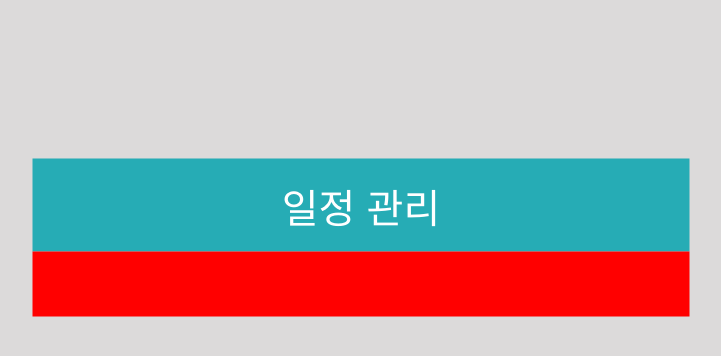
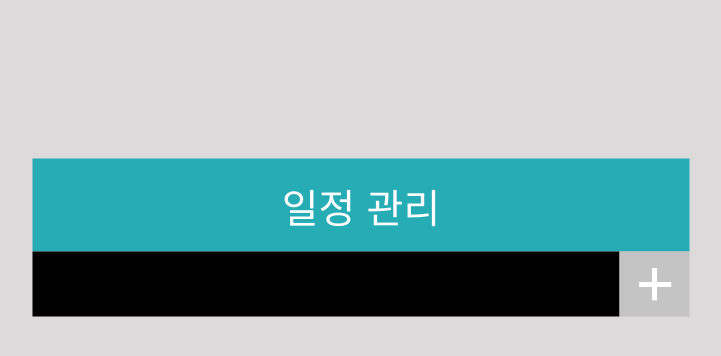
Before and after one commit to KOSMOSstudy/React-B, a React (Create React App) app in the folder 4주차/yunkiKim/todolist/: page / in a window 1280 px wide. Shown: the top 356 px of the page, without its empty margins (279-1000 px from the left). Built offline with nearby package versions, Linux system fonts and the light colour scheme.

Commit message:
추가: 리스트 추가하는 부분 디자인 완료

```diff
--- /dev/null
+++ b/4주차/yunkiKim/todolist/src/components/AddList.tsx
@@ -0,0 +1,22 @@
+import styled from "styled-components";
+
+const AddListBox = styled.div`
+  height: 65px;
+  width: 70px;
+  background-color: #C4C4C4;
+  display: flex;
+  justify-content: center;
+  align-items: center;
+`;
+
+const AddListIcon = styled.img``;
+
+const AddList = () => {
+    return (
+        <AddListBox>
+            <AddListIcon src='/addList.svg' alt='add list button'/>
+        </AddListBox>
+    )
+}
+
+export default AddList;
--- /dev/null
+++ b/4주차/yunkiKim/todolist/src/components/InputList.tsx
@@ -0,0 +1,20 @@
+import styled from "styled-components";
+
+const ListInput = styled.input`
+  height: 65px;
+  width: 588px;
+  background-color: black;
+  color: white;
+  font-size: 20px;
+  caret-color: white;
+  padding: 0;
+  border: 0;
+`;
+
+const InputList = () => {
+    return (
+        <ListInput />
+    );
+}
+
+export default InputList;
--- a/4주차/yunkiKim/todolist/src/components/WriteList.tsx
+++ b/4주차/yunkiKim/todolist/src/components/WriteList.tsx
@@ -1,14 +1,20 @@
 import styled from "styled-components";
+
+import AddList from "./AddList";
+import InputList from "./InputList";
 
 const WriteListBox = styled.section`
   height: 65px;
   width: 657px;
-  background-color: red;
+  display: flex;
 `;
 
 const WriteList = () => {
     return (
-        <WriteListBox />
+        <WriteListBox>
+            <InputList />
+            <AddList />
+        </WriteListBox>
     );
 }
 
```
